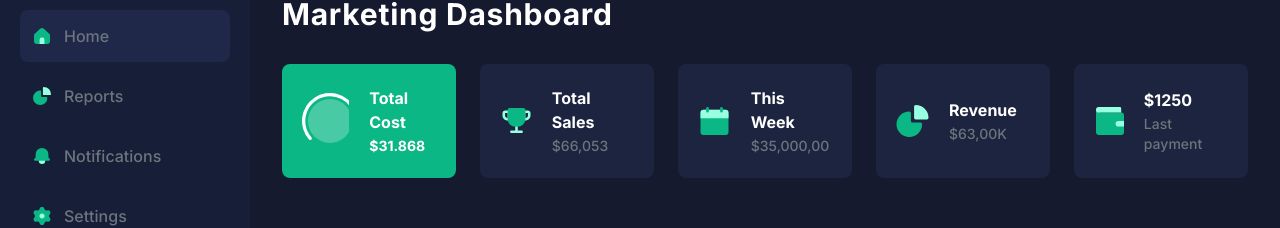
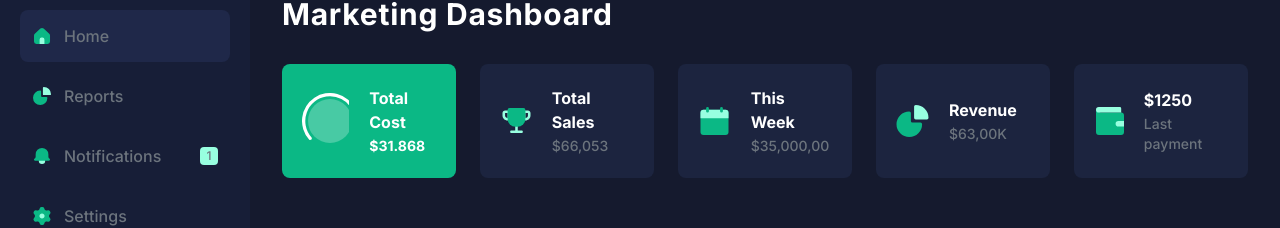
Before and after one commit to nzrmm/inter-act-dashboard, a React (Vite) app: page / in a window 1280 px wide. Shown: the part 109-337 px from the top of the page. Built offline with nearby package versions, Linux system fonts and the light colour scheme.

Commit message:
feat: add notification value in sidebar item

```diff
--- a/src/components/sidebar-item/index.tsx
+++ b/src/components/sidebar-item/index.tsx
@@ -4,10 +4,11 @@ import { NavLink, NavLinkProps } from "react-router-dom";
 
 type ISidebarItem = React.PropsWithChildren<{
   icon: React.ReactNode;
+  value?: string | number;
 }> &
   NavLinkProps;
 
-const SidebarItem = ({ to, icon, children, ...props }: ISidebarItem) => {
+const SidebarItem = ({ to, icon, value, children, ...props }: ISidebarItem) => {
   return (
     <NavLink
       to={to}
@@ -18,9 +19,21 @@ const SidebarItem = ({ to, icon, children, ...props }: ISidebarItem) => {
       }}
       {...props}
     >
-      <div className={cx("flex items-center gap-3")}>
-        {icon}
-        {children}
+      <div className={cx("flex justify-between items-center")}>
+        <div className={cx("flex items-center gap-3")}>
+          {icon}
+          {children}
+        </div>
+
+        {value && (
+          <div
+            className={cx(
+              "w-[18px] h-[18px] flex justify-center items-center bg-[#98FFE0] rounded-[4px]"
+            )}
+          >
+            <span className={cx("text-xs font-medium")}>{value}</span>
+          </div>
+        )}
       </div>
     </NavLink>
   );
--- a/src/constants/index.tsx
+++ b/src/constants/index.tsx
@@ -11,7 +11,12 @@ import {
 export const ROUTES: IRoutes[] = [
   { to: "/", name: "Home", icon: <ICHome /> },
   { to: "/reports", name: "Reports", icon: <ICReport /> },
-  { to: "/notifications", name: "Notifications", icon: <ICNotification /> },
+  {
+    to: "/notifications",
+    name: "Notifications",
+    value: 1,
+    icon: <ICNotification />,
+  },
   { to: "/settings", name: "Settings", icon: <ICSetting /> },
   { to: "/logout", name: "Log out", icon: <ICLogout /> },
 ];
--- a/src/layouts/sidebar/index.tsx
+++ b/src/layouts/sidebar/index.tsx
@@ -15,7 +15,12 @@ const Sidebar = () => {
       <div className={cx("flex flex-col gap-2 py-8")}>
         {ROUTES.map((item, index) => {
           return (
-            <SidebarItem key={index} to={item.to} icon={item.icon}>
+            <SidebarItem
+              key={index}
+              to={item.to}
+              icon={item.icon}
+              value={item.value}
+            >
               {item.name}
             </SidebarItem>
           );
--- a/src/types/constants/index.ts
+++ b/src/types/constants/index.ts
@@ -1,5 +1,6 @@
 export type IRoutes = {
   to: string;
   name: string;
+  value?: string | number;
   icon: React.ReactNode;
 };
```
